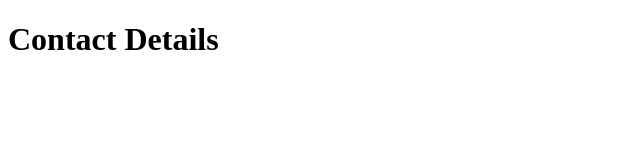
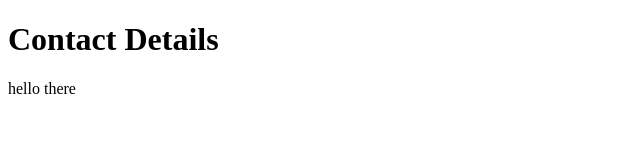
Before and after one commit to kenzieknafelz/first-repo, a plain HTML site: page contact.html in a window 1280 px wide. Shown: the full height of the page, 0-640 px from the left. Drawn offline with Linux system fonts and the light colour scheme.

Commit message:
added new content

```diff
--- a/contact.html
+++ b/contact.html
@@ -7,5 +7,6 @@
 </head>
 <body>
     <h1>Contact Details</h1>
+    <p> hello there </p>
 </body>
 </html>
```
Also changed, not shown: index.html (+1 -0 lines).
